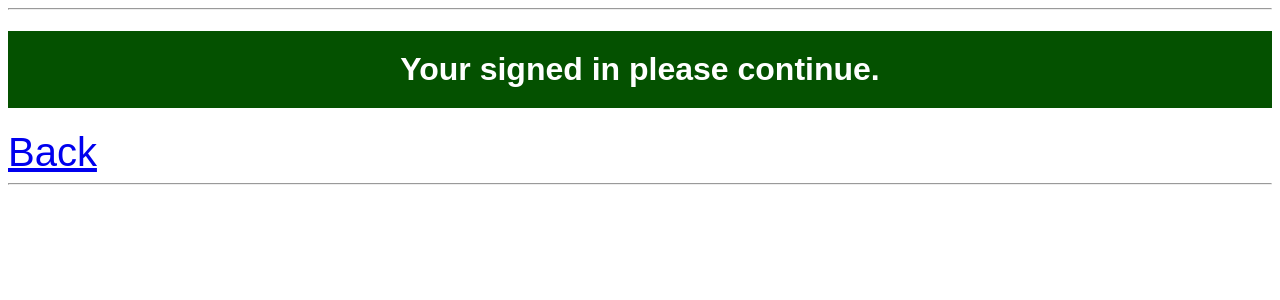
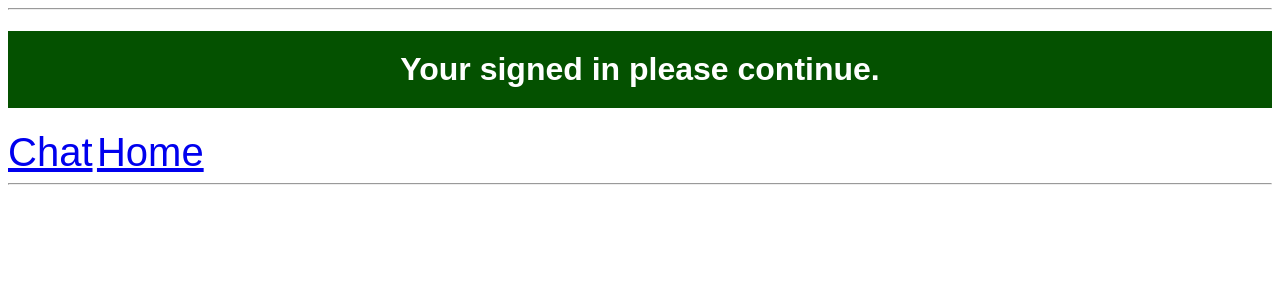
Before and after one commit to had2020/Nature-Talk, a Flask app: page /signed_in in a window 1280 px wide. Shown: the top 300 px of the page. Run offline with Flask 3, Linux system fonts and the light colour scheme.

Commit message:
FROM 7:42

```diff
--- a/app.py
+++ b/app.py
@@ -85,9 +85,9 @@ def logined():
    return render_template('signed_in.html')
 
 # adding chat messages
-#def add_chat_message(text):
-  # message = request.form["<div class="message undefined">Hello Welcome to this chat</div>"]
-   #message.append({"message": text})
+def add_chat_message(text):
+   message = request.form
+   message.append({"message": text})
 
 if __name__ == '__main__':
   app.run(debug=True)
--- a/bngh.py
+++ b/bngh.py
@@ -1,2 +1,2 @@
 #welcoming user
-import welcome
+#import welcome
--- a/templates/signed_in.html
+++ b/templates/signed_in.html
@@ -12,7 +12,8 @@
 <body>
   <hr />
   <h1>Your signed in please continue.</h1>
-  <a href="chat">Back</a>
+  <a href="chat">Chat</a>
+  <a href="home">Home</a>
   <hr />
 </body>
 </html>
```
Also changed, not shown: templates/chat.html (+12 -0 lines), templates/login_waring.html (+4 -0 lines).
